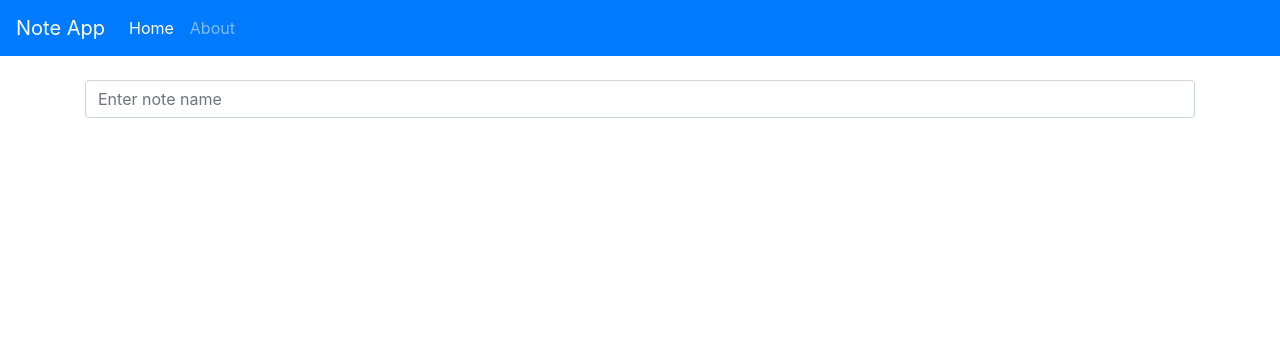
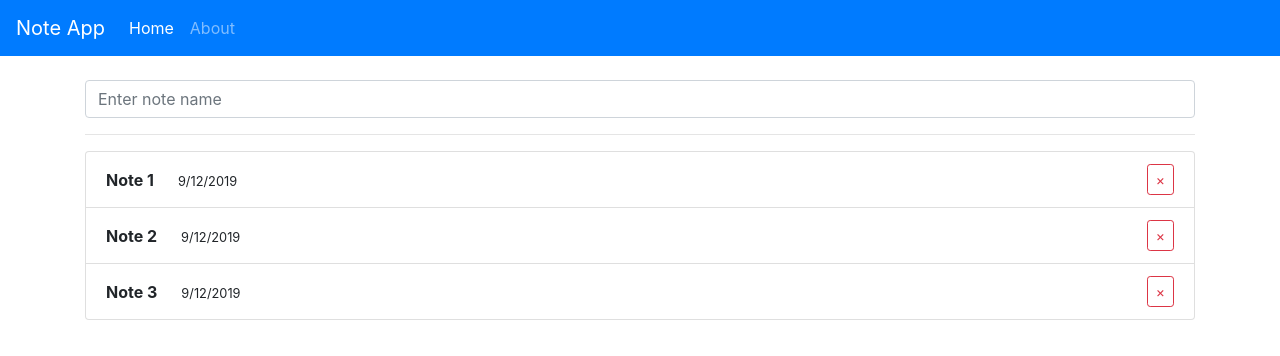
Before and after one commit to 124c4a11/ReactHooks-ReactJS, a React (Create React App) app: page / in a window 1280 px wide. Shown: the top 356 px of the page. Built offline with nearby package versions, Linux system fonts and the light colour scheme.

Commit message:
Notes: base layout

```diff
--- /dev/null
+++ b/src/components/Notes.js
@@ -0,0 +1,30 @@
+import React from 'react';
+
+
+const Notes = ({ notes }) => {
+  return (
+    <ul className="list-group">
+      {
+        notes.map((note) => (
+          <li
+            key={ note.id }
+            className="list-group-item d-flex justify-content-between align-items-center"
+          >
+            <div>
+              <b>{ note.title }</b>
+              <small className="ml-4">{ new Date().toLocaleDateString() }</small>
+            </div>
+
+            <button
+              type="button"
+              className="btn btn-outline-danger btn-sm"
+            >&times;</button>
+          </li>
+        ))
+      }
+    </ul>
+  )
+};
+
+
+export default Notes;
--- a/src/pages/Home.js
+++ b/src/pages/Home.js
@@ -1,12 +1,22 @@
-import React from 'react';
+import React, { Fragment } from 'react';
 
 import Form from '../components/Form';
+import Notes from '../components/Notes';
 
 
-export default () => {
+const Home = () => {
+  const notes = new Array(3)
+    .fill('')
+    .map((_, i) => ({ id: i, title: `Note ${i + 1}` }));
+
   return (
-    <div>
+    <Fragment>
       <Form />
-    </div>
+      <hr />
+      <Notes notes={ notes } />
+    </Fragment>
   );
 };
+
+
+export default Home;
```
